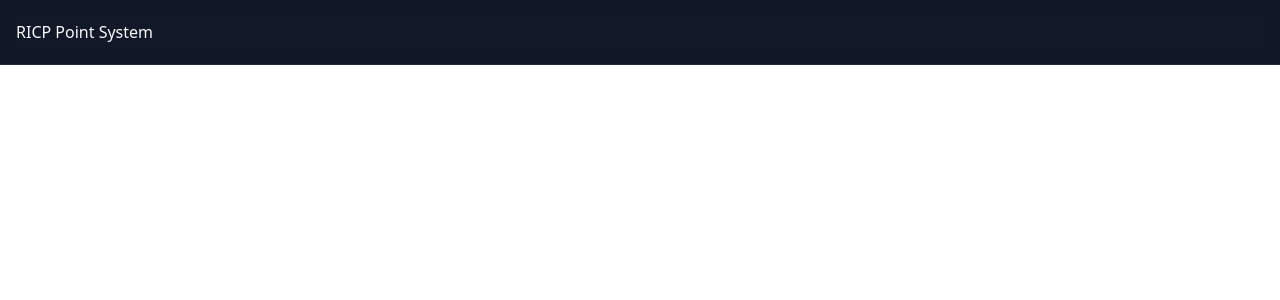
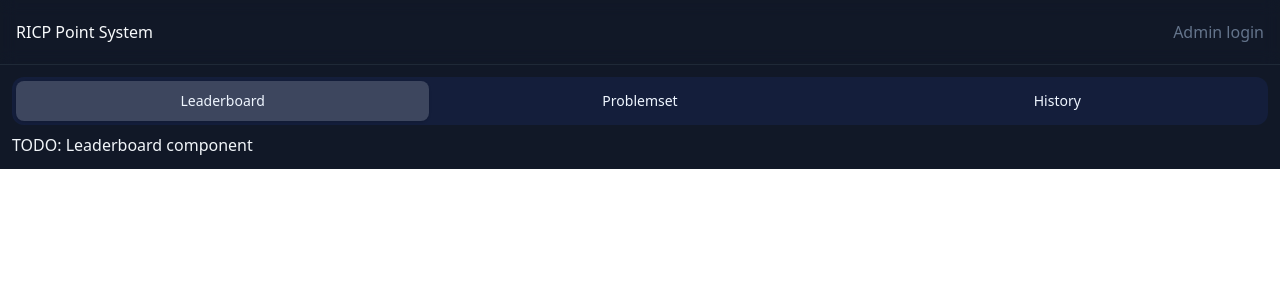
Before and after one commit to popkat412/ricp-dashboard, a Vue app: page / in a window 1280 px wide. Shown: the top 300 px of the page. Built offline with nearby package versions, Linux system fonts and the light colour scheme.

Commit message:
feat: tab structure

```diff
--- a/package.json
+++ b/package.json
@@ -1,5 +1,5 @@
 {
-  "name": "ricp-points",
+  "name": "ricp-dashboard",
   "private": true,
   "version": "0.0.0",
   "scripts": {
--- a/src/App.vue
+++ b/src/App.vue
@@ -1,19 +1,11 @@
 <template>
-  <header class="sticky top-0 z-30 bg-gray-900">
-    <div
-      class="
-        flex
-        items-center
-        justify-between
-        border-b border-gray-800
-        px-4
-        py-5
-        bg-opacity-50
-        backdrop-blur backdrop-filter
-      "
-    >
-      <div class="text-slate-50">RICP Point System</div>
-    </div>
-  </header>
-  <div class="bg-gray-900"></div>
+  <RICPHeader></RICPHeader>
+  <div class="bg-gray-900">
+    <RICPTabs></RICPTabs>
+  </div>
 </template>
+
+<script setup lang="ts">
+import RICPHeader from "./components/RICPHeader.vue";
+import RICPTabs from "./components/RICPTabs.vue";
+</script>
--- /dev/null
+++ b/src/components/RICPHeader.vue
@@ -0,0 +1,18 @@
+<template>
+  <header class="sticky top-0 z-30 bg-gray-900">
+    <div
+      class="flex items-center justify-between border-b border-gray-800 px-4 py-5 bg-opacity-50 backdrop-blur backdrop-filter text-slate-50"
+    >
+      <div>RICP Point System</div>
+      <button @click="adminLogin" class="text-slate-500 hover:text-slate-50">
+        Admin login
+      </button>
+    </div>
+  </header>
+</template>
+
+<script setup lang="ts">
+import { useAuthStore } from "./stores/auth.store";
+
+const adminLogin = () => {};
+</script>
--- /dev/null
+++ b/src/components/RICPTabs.vue
@@ -0,0 +1,50 @@
+<template>
+  <div class="w-full p-3">
+    <TabGroup>
+      <TabList class="flex space-x-1 rounded-xl bg-blue-900/20 p-1">
+        <Tab
+          v-for="tabName in Object.keys(tabs)"
+          as="template"
+          :key="tabName"
+          v-slot="{ selected }"
+        >
+          <button
+            :class="[
+              'w-full rounded-lg py-2.5 text-sm font-medium leading-5 text-blue-50',
+              'ring-offset-2 ring-offset-blue-900 focus:outline-none focus:ring-2',
+              selected
+                ? 'bg-gray-400/30 shadow'
+                : 'text-blue-100 hover:bg-white/[0.05] hover:text-white',
+            ]"
+          >
+            {{ tabName }}
+          </button>
+        </Tab>
+      </TabList>
+
+      <TabPanels class="mt-2">
+        <TabPanel
+          v-for="(componentName, idx) in Object.values(tabs)"
+          :key="idx"
+          class="text-slate-100"
+        >
+          <component :is="componentName"></component>
+        </TabPanel>
+      </TabPanels>
+    </TabGroup>
+  </div>
+</template>
+
+<script setup>
+import { TabGroup, TabList, Tab, TabPanels, TabPanel } from "@headlessui/vue";
+
+import RICPLeaderboard from "./tabs/RICPLeaderboard.vue";
+import RICPProblemset from "./tabs/RICPProblemset.vue";
+import RICPHistory from "./tabs/RICPHistory.vue";
+
+const tabs = {
+  Leaderboard: RICPLeaderboard,
+  Problemset: RICPProblemset,
+  History: RICPHistory,
+};
+</script>
--- /dev/null
+++ b/src/components/tabs/RICPHistory.vue
@@ -0,0 +1 @@
+<template>TODO: History component</template>
--- /dev/null
+++ b/src/components/tabs/RICPLeaderboard.vue
@@ -0,0 +1 @@
+<template>TODO: Leaderboard component</template>
--- /dev/null
+++ b/src/components/tabs/RICPProblemset.vue
@@ -0,0 +1 @@
+<template>TODO: Problemset component</template>
--- a/src/main.ts
+++ b/src/main.ts
@@ -1,9 +1,7 @@
 import { createApp } from "vue";
 import { createPinia } from "pinia";
-// Import the functions you need from the SDKs you need
 import { initializeApp as initializeFirebaseApp } from "firebase/app";
-// TODO: Add SDKs for Firebase products that you want to use
-// https://firebase.google.com/docs/web/setup#available-libraries
+
 import App from "./App.vue";
 import "./index.css";
 
--- /dev/null
+++ b/src/stores/auth.store.ts
@@ -0,0 +1,31 @@
+import { defineStore } from "pinia";
+import { Auth, getAuth, signInWithEmailAndPassword, User } from "firebase/auth";
+
+interface AuthStoreState {
+  user: User | null;
+}
+
+export const useAuthStore = defineStore("auth", {
+  state: () => {
+    return { user: null } as AuthStoreState;
+  },
+  getters: {
+    auth(): Auth {
+      return getAuth();
+    },
+    isSignedIn(): boolean {
+      return !!this.user;
+    },
+  },
+  actions: {
+    async signIn(email: string, password: string) {
+      // todo: error handling
+      const userCredential = await signInWithEmailAndPassword(
+        this.auth,
+        email,
+        password
+      );
+      this.user = userCredential.user;
+    },
+  },
+});
--- a/src/store.ts
+++ b/src/stores/main.store.ts
@@ -1,6 +1,6 @@
 import { defineStore } from "pinia";
 
-export const useStore = defineStore("main", {
+export const useMainStore = defineStore("main", {
   state: () => {
     return {};
   },
```
Also changed, not shown: 1 other file (tests, documents, lock files or other folders).
